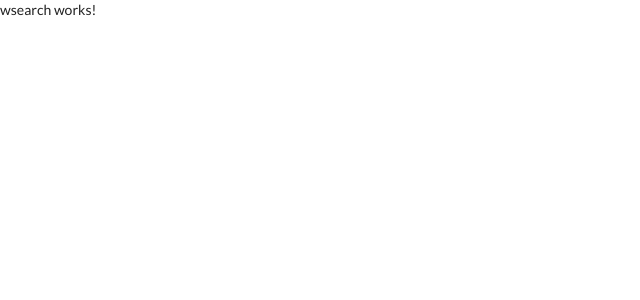
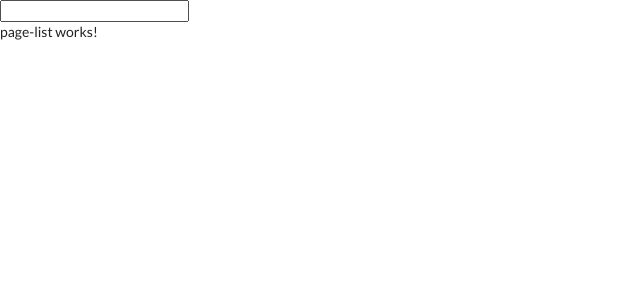
Before and after one commit to ken0901/Angular-Template-Syntax, an Angular app: page / in a window 1280 px wide. Shown: the top 300 px of the page, without its empty margins (0-640 px from the left). Built offline with nearby package versions, Linux system fonts and the light colour scheme.

Commit message:
Generating Service & Component design Methodology

```diff
--- a/src/app/app.module.ts
+++ b/src/app/app.module.ts
@@ -16,6 +16,7 @@ import { ModuleProjectComponent } from './projects/module-project/module-project
 import { HomeComponent } from './projects/module-project/components/home/home.component';
 import { NotFoundComponent } from './projects/module-project/components/not-found/not-found.component';
 import { WsearchComponent } from './projects/wsearch/wsearch.component';
+import { SearchModule } from './projects/wsearch/module/search/search.module';
 
 @NgModule({
     declarations: [
@@ -37,6 +38,7 @@ import { WsearchComponent } from './projects/wsearch/wsearch.component';
     imports: [
         BrowserModule,
         AppRoutingModule,
+        SearchModule
     ],
     providers: [
     ],
--- a/src/app/projects/wsearch/module/search/search.module.ts
+++ b/src/app/projects/wsearch/module/search/search.module.ts
@@ -12,6 +12,10 @@ import { SearchRoutingModule } from './search-routing.module';
   imports: [
     CommonModule,
     SearchRoutingModule
+  ],
+  exports: [
+    PageListComponent,
+    SearchBarComponent
   ]
 })
 export class SearchModule { }
--- a/src/app/projects/wsearch/search-bar/search-bar.component.html
+++ b/src/app/projects/wsearch/search-bar/search-bar.component.html
@@ -1 +1 @@
-<p>search-bar works!</p>
+<input #inputBox (input)="term = inputBox.value"/>
--- a/src/app/projects/wsearch/search-bar/search-bar.component.ts
+++ b/src/app/projects/wsearch/search-bar/search-bar.component.ts
@@ -6,10 +6,16 @@ import { Component, OnInit } from '@angular/core';
   styleUrls: ['./search-bar.component.css']
 })
 export class SearchBarComponent implements OnInit {
+  term = '';
 
   constructor() { }
 
   ngOnInit(): void {
   }
 
+  // onInput(event: Event){
+  //  const target = event.target as HTMLInputElement;
+  //  this.term = target.value ;
+  // }
+
 }
--- a/src/app/projects/wsearch/wsearch.component.html
+++ b/src/app/projects/wsearch/wsearch.component.html
@@ -1 +1,2 @@
-<p>wsearch works!</p>
+<app-search-bar></app-search-bar>
+<app-page-list></app-page-list>
```
Also changed, not shown: src/app/projects/wsearch/services/wikipedia.service.ts (added, +9 -0 lines), 1 other file (tests, documents, lock files or other folders).
